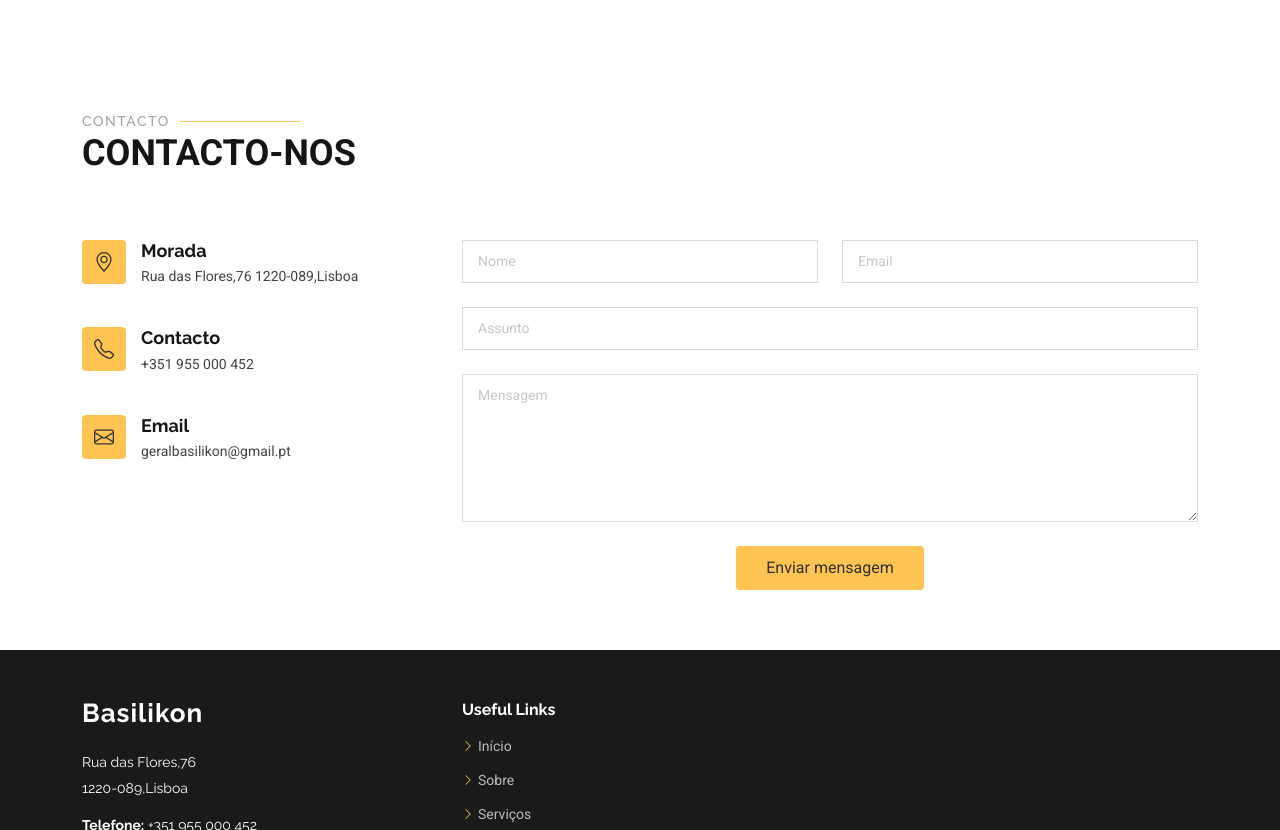
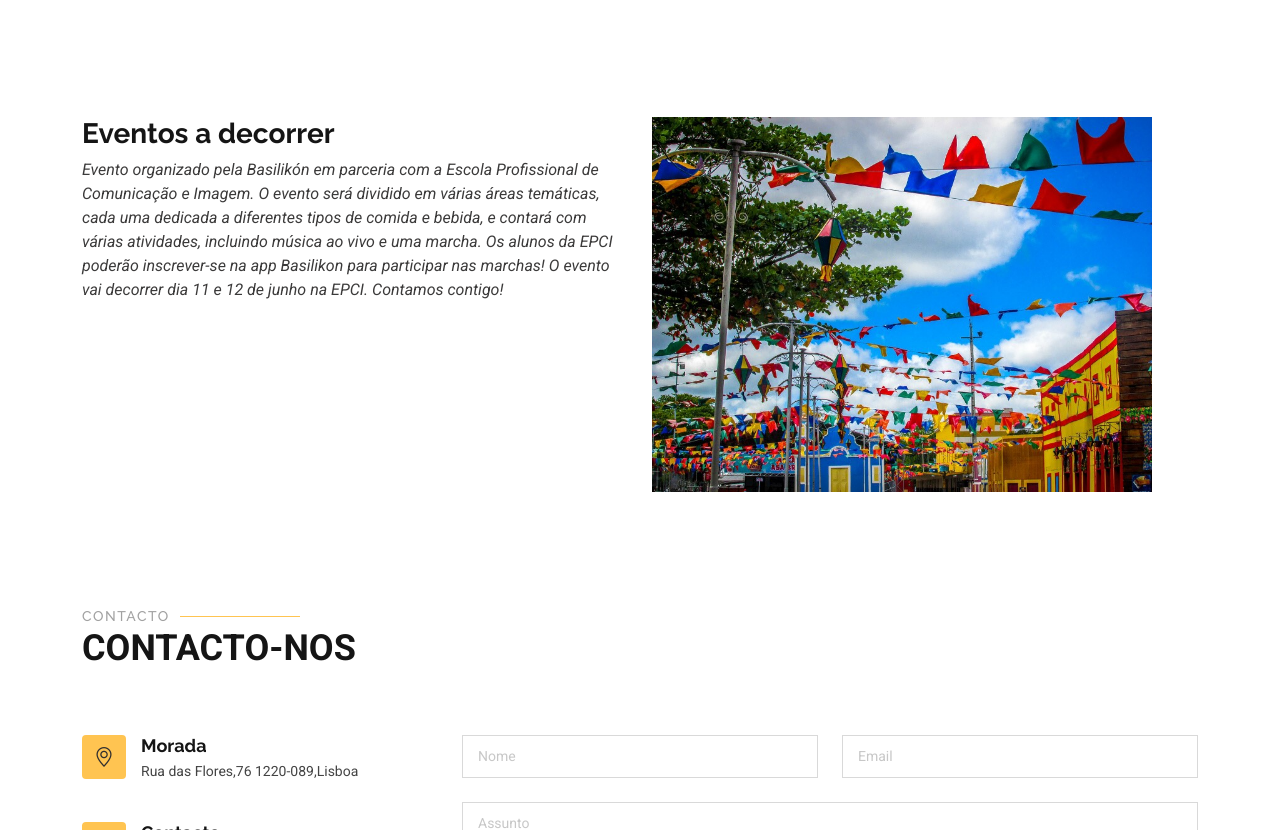
Before and after one commit to juuxjj/pmsite, a plain HTML site: page index.html in a window 1280 px wide. Shown: the part 1970-2800 px from the top of the page. Drawn offline with Linux system fonts and the light colour scheme.

Commit message:
Update index.html

```diff
--- a/index.html
+++ b/index.html
@@ -52,6 +52,7 @@
           <li><a href="#hero" class="">Início<br></a></li>
           <li><a href="#about">Sobre</a></li>
           <li><a href="#services">Serviços</a></li>
+          <li><a href="#events">Eventos</a></li>
           <li><a href="#contact">Contactos</a></li>
         </ul>
         <i class="mobile-nav-toggle d-xl-none bi bi-list"></i>
@@ -170,6 +171,40 @@ Experiência Gastronômica: Cada sala será decorada e ambientada com um tema es
           </div><!-- End Service Item -->
 
     </section><!-- /Services Section -->
+
+          <!-- Events Section -->
+    <section id="about" class="about section">
+
+      <div class="container" data-aos="fade-up" data-aos-delay="100">
+
+        <div class="row gy-4">
+          <div class="col-lg-6 order-1 order-lg-2">
+            <img style="width: 500px !important" src="assets/img/populares.jpg" alt="">
+          </div>
+          <div class="col-lg-6 order-2 order-lg-1 content">
+            <h3>Eventos a decorrer</h3>
+            <p class="fst-italic">
+Evento organizado pela Basilikón em parceria com a Escola Profissional de Comunicação e Imagem.
+O evento será dividido em várias áreas temáticas, cada uma dedicada a diferentes tipos de
+comida e bebida, e contará com várias atividades, incluindo música ao vivo e uma marcha.
+              Os alunos da EPCI poderão inscrever-se na app Basilikon para participar nas marchas!
+
+            O evento vai decorrer dia 11 e 12 de junho na EPCI.
+              Contamos contigo!
+            </p>
+
+          </div>
+        </div>
+
+      </div>
+
+    </section><!-- /About Section -->
+          </div>
+        </div>
+
+      </div>
+
+    </section><!-- /Features Section -->
 
    <!-- Contact Section -->
     <section id="contact" class="contact section">
```
